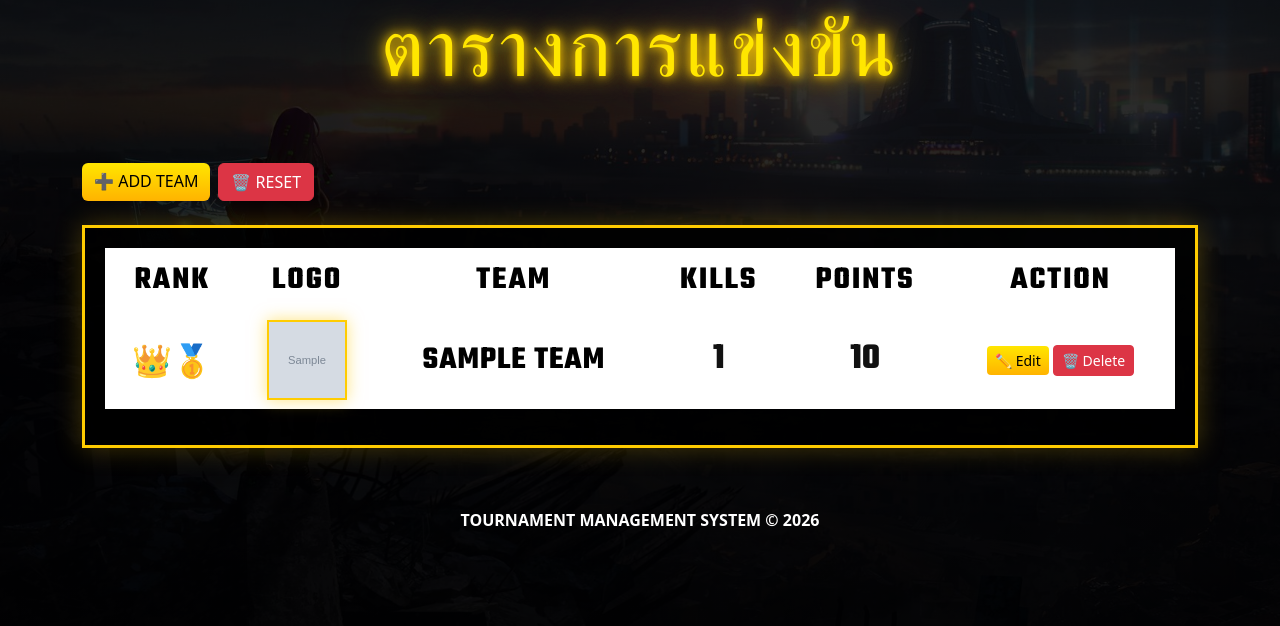
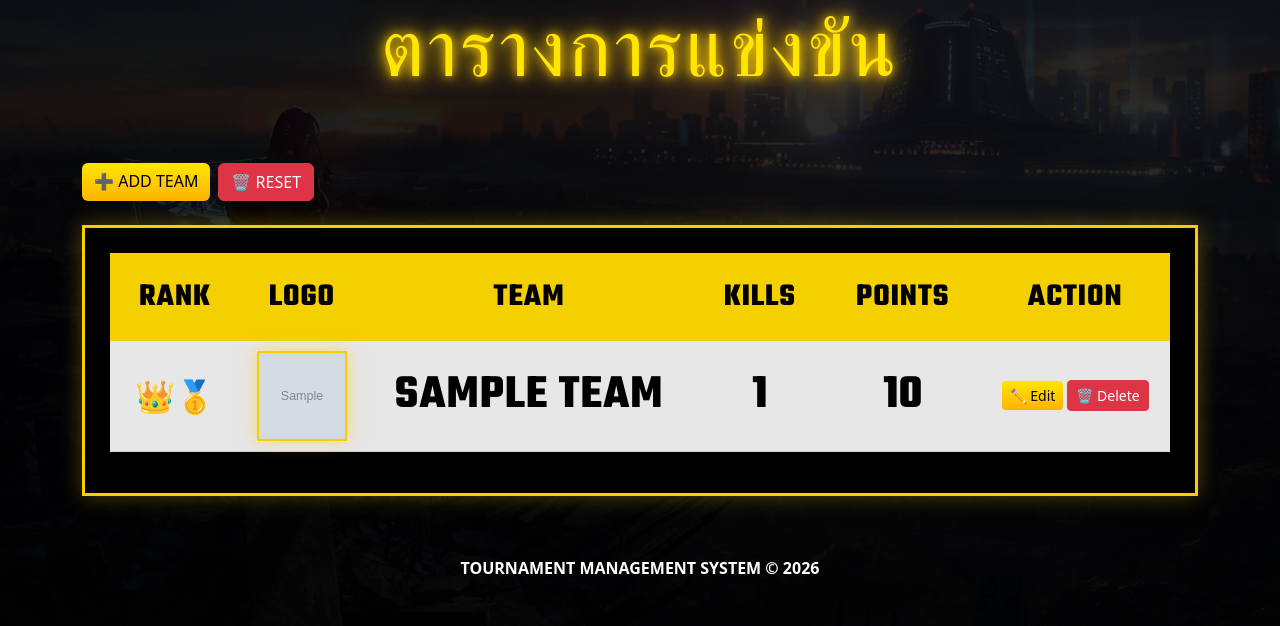
Before and after one commit to nantipat2548/ff-tournament, a Flask app: page / in a window 1280 px wide. Shown: the part 100-726 px from the top of the page. Run offline with Flask 3, Linux system fonts and the light colour scheme; tables that the repository leaves empty hold one stand-in row (values such as "Sample post"); grey boxes marked "Sample" are stand-in pictures.

Commit message:
final esports theme

```diff
--- a/static/css/style.css
+++ b/static/css/style.css
@@ -372,3 +372,74 @@ body{
     font-weight:700;
     text-transform:uppercase;
 }
+
+/* FREE FIRE TABLE */
+
+.table{
+    background:#e7e7e7 !important;
+}
+
+.table td{
+    background:#e7e7e7 !important;
+    color:#000 !important;
+    border-color:#d0d0d0 !important;
+}
+
+.team-card strong{
+    font-family:'Teko',sans-serif;
+    font-size:3rem;
+    letter-spacing:1px;
+    color:#000 !important;
+}
+
+.table tbody td:nth-child(4),
+.table tbody td:nth-child(5){
+
+    font-family:'Teko',sans-serif;
+    font-size:3rem;
+    font-weight:700;
+    color:#000 !important;
+}
+
+.table tbody tr{
+    height:110px;
+}
+
+.table thead th{
+
+    background:#f4d000 !important;
+
+    color:#000 !important;
+
+    font-family:'Teko',sans-serif;
+
+    font-size:2rem;
+
+    letter-spacing:1px;
+
+    padding:20px;
+}
+
+.team-logo{
+
+    width:90px;
+    height:90px;
+
+    border:2px solid #f4d000;
+
+    border-radius:0;
+
+    object-fit:cover;
+}
+
+.leaderboard-card{
+
+    background:#000;
+
+    border:3px solid #f4d000;
+
+    box-shadow:
+    0 0 20px rgba(255,215,0,.3);
+
+    padding:25px;
+}
```
